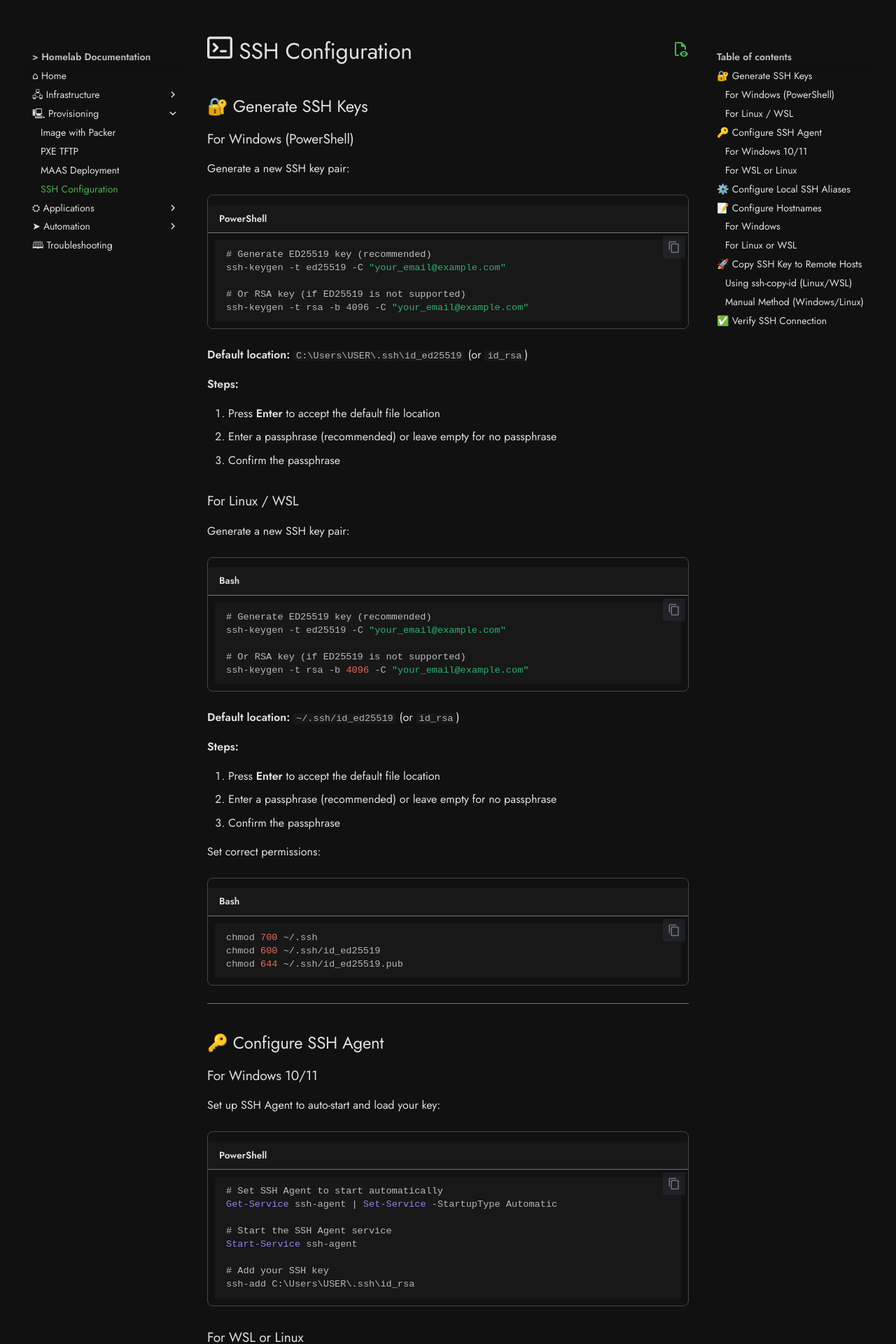
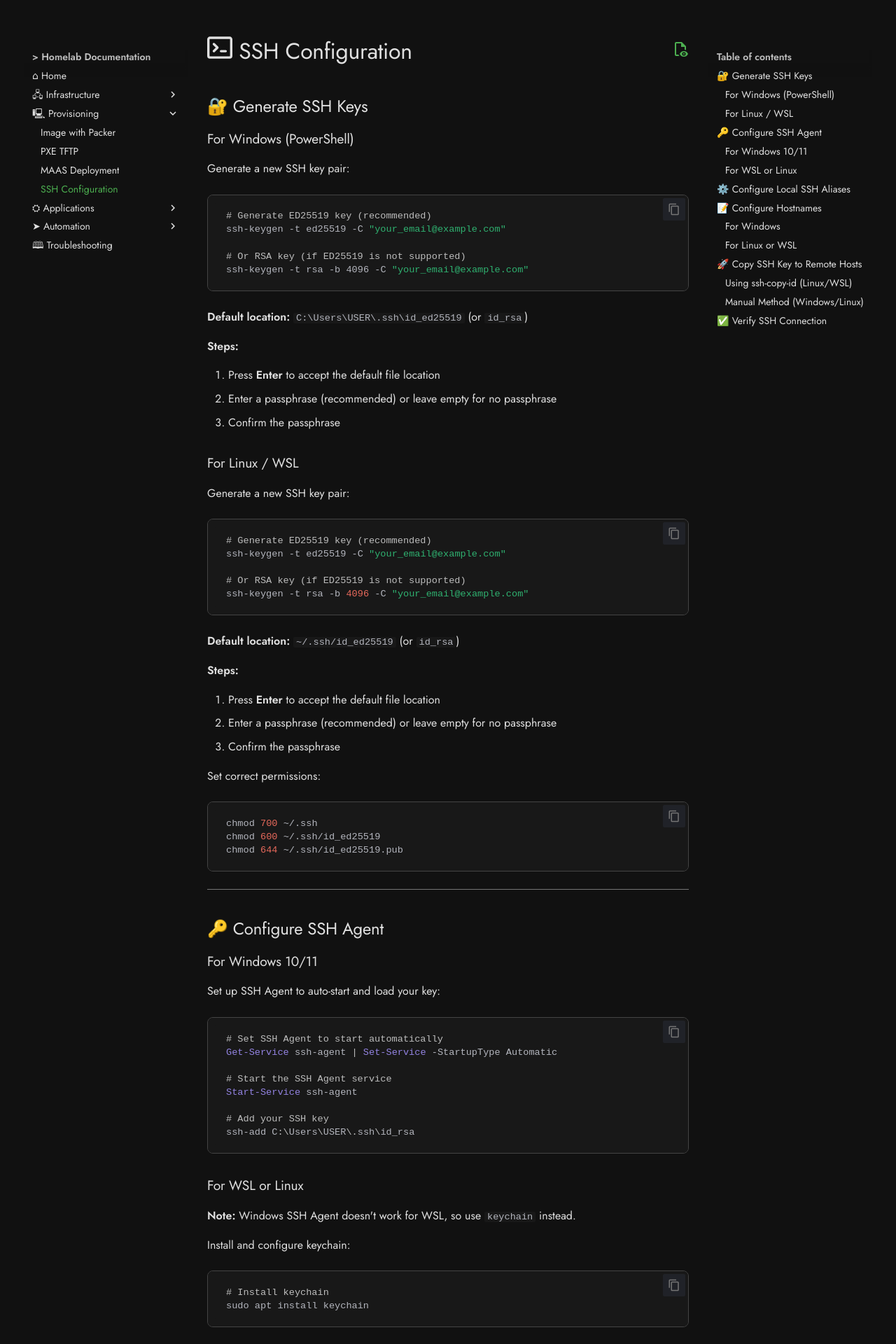
Before and after one commit to kCn3333/homelab, an MkDocs documentation site: the page built from docs/provisioning/2-ssh-configuration.md, in a window 1280 px wide. Shown: the top 1920 px of the page at 70% size. Built offline with MkDocs 1.6.1 and Material for MkDocs 9.7.7, drawn with Linux system fonts in a browser that asks for light colours; comment, search, counter and statistics services are not loaded; some of the changed text lies outside the part shown.

Commit message:
some experimental update

```diff
--- a/docs/stylesheets/retro.css
+++ b/docs/stylesheets/retro.css
@@ -65,6 +65,7 @@
     border: 1px solid #444 !important; /* Twoje obramowanie */
     margin: 1.5em 0 !important;
     overflow: hidden;                   /* Ważne: żeby tło kodu nie wystawało poza zaokrąglone rogi */
+    background-color: var(--retro-mid-bg) !important;
 }
 
 /* 2. Stylowanie samego elementu pre wewnątrz kontenera */
@@ -72,6 +73,7 @@
     border: none !important;            /* Usuwamy domyślne ramki pre */
     margin: 0 !important;               /* Zerujemy marginesy wewnętrzne */
     padding: 10px !important;
+    background-color: var(--retro-mid-bg) !important;
 }
 
 /* 3. Opcjonalnie: Jeśli używasz tytułów bloków kodu (title="...") */
@@ -81,6 +83,7 @@
     border-bottom: none !important;        /* Żeby nie było podwójnej kreski */
     margin-top: 1.5em !important;
     margin-bottom: 0 !important;
+    background-color: var(--retro-mid-bg) !important;
 }
 
 /* Jeśli jest tytuł, dolna część (kod) traci górne zaokrąglenie */
--- a/mkdocs.yml
+++ b/mkdocs.yml
@@ -73,7 +73,7 @@
       anchor_linenums: true
       line_spans: __span
       pygments_lang_class: true
-      auto_title: true
+      #auto_title: true
       #pygments_style: one-dark
       use_pygments: true
   - pymdownx.superfences
```
